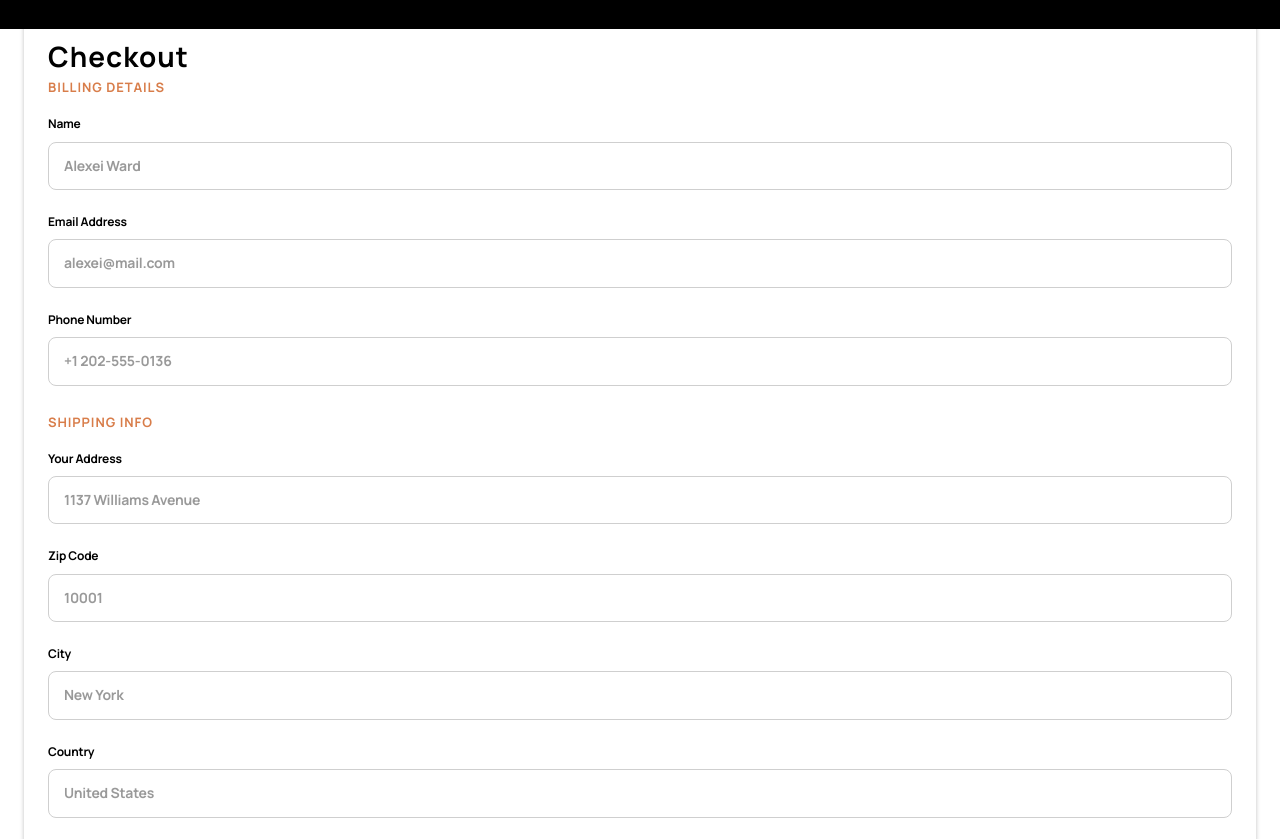
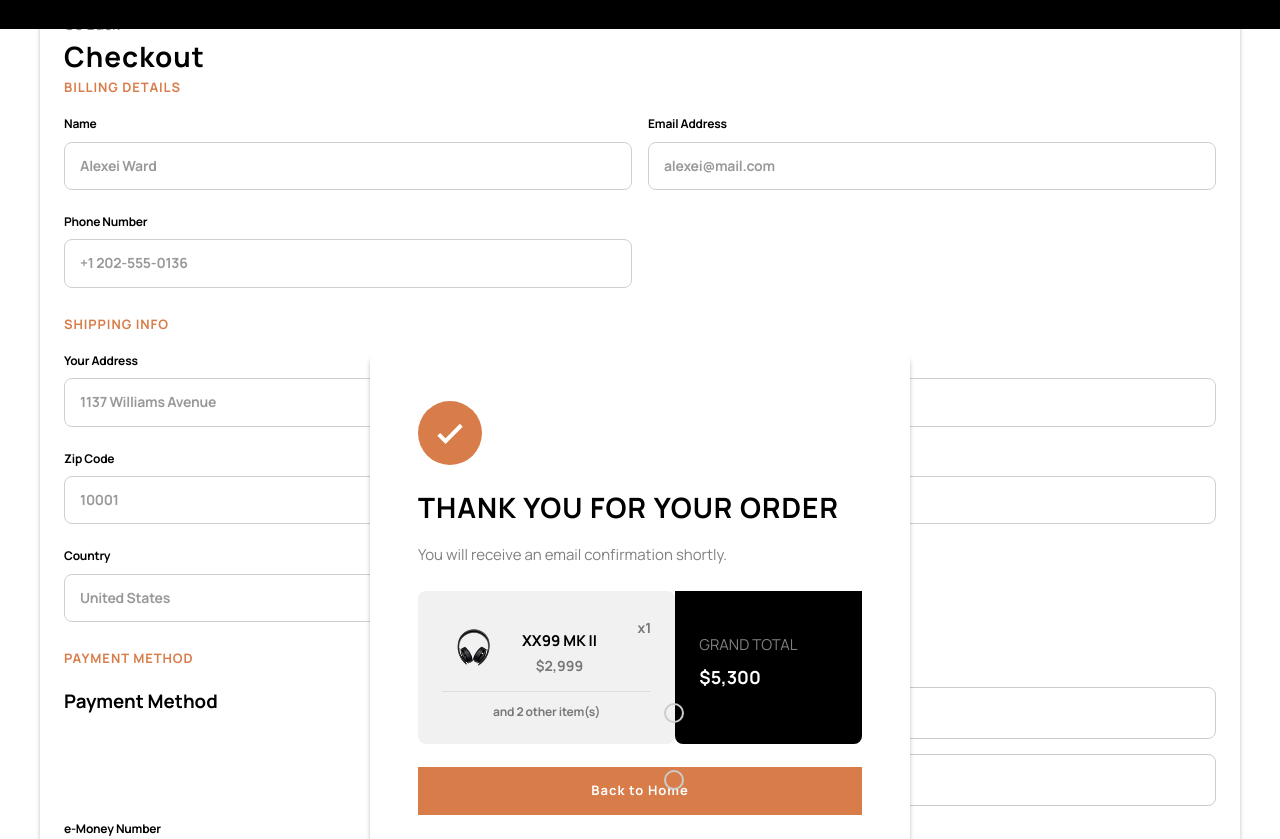
Before and after one commit to acunmedyaakademi/kamp-projesi1-AFK-B, a plain HTML site: page assets/pages/checkout.html in a window 1280 px wide. Shown: the part 60-899 px from the top of the page. Drawn offline with Linux system fonts and the light colour scheme.

Commit message:
checkout bitti

```diff
--- a/assets/css/checkout.css
+++ b/assets/css/checkout.css
@@ -3,7 +3,7 @@
 
 }
 
-.product-detail a{
+.go-back{
   font-weight: 400;
   font-size: 15px;
   line-height: 25px;
@@ -220,11 +220,245 @@ h6 {
   width: 100%;
   display: block;
   padding-block: 15px;
+  text-decoration: none;
+}
+
+.payment-detailss h3{
+  font-weight: 700;
+  font-size: 12px;
+  line-height: 16.39px;
+  letter-spacing: -0.21px;
+  color: #000000;
+  margin-block: 17px;
+}
+
+.checkout-summary h2 {
+  font-weight: 700;
+  font-size: 18px;
+  line-height: 24.59px;
+  letter-spacing: 1.29px;
+  color: #000000;
+  margin-block: 32px;
+}
+
+.desktop {
+  display: none;
+}
+
+.mobil  {
+  display: block;
+}
+
+dialog {
+  margin: auto 24px;
+  border: none;
+  background: #FFFFFF;
+  border-radius: 8px;
+  box-shadow: 0px 4px 4px rgba(0, 0, 0, 0.25);
+  padding: 32px;
+
+  h2 {
+  font-weight: 700;
+  font-size: 24px;
+  line-height: 28px;
+  letter-spacing: 0.86px;
+  color: #000000;
+  margin-block: 23px 16px;
+
+  }
+  h6 {
+  font-weight: 400;
+  font-size: 15px;
+  line-height: 25px;
+  letter-spacing: 0px;
+  color: rgba(0, 0, 0, 0.5);
+
+  }
+}
+
+.dialog-product {
+  background: #F1F1F1;
+  border-radius: 8px;
+  padding: 24px;
+  margin-top: 24px;
+  text-align: center;
+
+
+  p {
+    font-weight: 700;
+    font-size: 14px;
+    line-height: 25px;
+    letter-spacing: 0px;
+    color: rgba(0, 0, 0, 0.5);
+    }
+
+    h3 {
+  font-weight: 700;
+  font-size: 12px;
+  line-height: 16.39px;
+  letter-spacing: -0.21px;
+  color: rgb(0, 0, 0, 0.5);
+  padding-top: 12px;
+
+    }
+}
+
+.dialog-item {
+  display: flex;
+  justify-content: space-between;
+  border-bottom: 1px solid rgba(0, 0, 0 ,0.08);
+  padding-bottom: 12px;
+}
+
+.dialog-product-detail {
+  display: flex;
+  align-items: center;
+  gap: 16px;
+
+  h3 {
+  font-weight: 700;
+  font-size: 15px;
+  line-height: 25px;
+  letter-spacing: 0px;
+  color: #000000;
+
+  }
+
 
 }
 
-@media (width: 768px) {
+.dialog-pay-details {
+  background: #000000;
+  border-bottom-right-radius: 8px;
+  border-bottom-left-radius: 8px;
+  padding: 24px 15px;
+  p {
+  font-weight: 400;
+  font-size: 15px;
+  line-height: 25px;
+  letter-spacing: 0px;
+  color: rgb(255, 255, 255, 0.5);
+  text-transform: uppercase;
+  padding-bottom: 8px;
+  }
+
+  h6 {
+  font-weight: 700;
+  font-size: 18px;
+  line-height: 24.59px;
+  letter-spacing: 0px;
+  color: #FFFFFF;
+
+  }
+}
+
+.return-home-btn {
+  background: #D87D4A;
+  font-weight: 700;
+  font-size: 13px;
+  line-height: 17.76px;
+  letter-spacing: 1px;
+  text-align: center;
+  color: #FFFFFF;
+  width: 100%;
+  display: block;
+  padding-block: 15px;
+  text-decoration: none;
+  margin-top: 23px;
+}
+
+/* tablet  */
+
+@media (width >= 768px) {
   .container-checkout {
     padding-inline: 40px;
   }
+
+  .billing-details {
+    display: grid;
+    grid-template-columns: 1fr 1fr;
+    column-gap: 16px;
+  }
+
+  .shipping-info {
+    display: grid;
+    grid-template-columns: 1fr 1fr;
+    column-gap: 16px;
+    & label:nth-child(1) {
+      grid-column: span 2;
+    }
+  }
+
+  .payment-details {
+    display: grid;
+    grid-template-columns: 1fr 1fr;
+    column-gap: 16px;
+
+  }
+
+  .desktop {
+    display: none ;
+  }
+
+  .mobil  {
+    display: block;
+  }
+
+  dialog {
+    margin: auto;
+    padding: 48px;
+
+  }
+
+  .dialog-content {
+    display: grid;
+    grid-template-columns: auto auto;
+    min-width: 444px;
+  }
+
+  .dialog-pay-details {
+    margin-top: 24px;
+    padding: 41px 24px;
+  }
+
+
+
 }
+/* Desktop */
+@media (width >= 1440px) {
+  .container-checkout {
+    max-width: 1140px;
+    margin-inline: auto;
+  }
+
+  .section-checkout {
+    padding-inline: 48px;
+  }
+
+  .product-detail {
+    display: grid;
+    grid-template-columns: 1fr 350px;
+    align-items: flex-start;
+    gap: 16px;
+  }
+
+  .desktop {
+    display: flex;
+    align-items: center;
+    gap: 32px;
+    p {
+    font-weight: 400;
+    font-size: 15px;
+    line-height: 25px;
+    letter-spacing: 0px;
+    color: rgba(0, 0, 0, 0.5);
+
+    }
+  }
+
+  .mobil {
+    display: none !important;
+  }
+
+
+}
--- a/assets/pages/checkout.html
+++ b/assets/pages/checkout.html
@@ -48,8 +48,8 @@
       <img src="/assets/shared/desktop/icon-cart.svg" alt="Basket Icon" />
     </div>
     <div class="product-detail">
-      <a href="#">Go Back</a>
       <div class="section-checkout">
+        <a href="#" class="go-back">Go Back</a>
         <h2>Checkout</h2>
         <h4>Billing details</h4>
         <div class="billing-details">
@@ -62,12 +62,40 @@
         <h4>shipping info</h4>
         <div class="shipping-info">
          <label for="">Your Address<input type="text" placeholder="1137 Williams Avenue"></label>
+         <dialog open>
+          <img src="/assets/checkout/icon-order-confirmation.svg" alt="">
+          <h2>THANK YOU FOR YOUR ORDER</h2>
+          <h6>You will receive an email confirmation shortly.</h6>
+          <div class="dialog-content">
+            <div class="dialog-product">
+                <div class="dialog-item">
+                  <div class="dialog-product-detail">
+                      <img src="/assets/product-xx99-mark-two-headphones/mobile/Group 22 (1).png" alt="">
+                        <div>
+                          <h3>XX99 MK II</h3>
+                          <p>$2,999</p>
+                      </div>
+                  </div>
+                  <p>x1</p>
+              </div>
+              <h3>and 2 other item(s)</h3>
+            </div>
+            <div class="dialog-pay-details">
+              <p>Grand Total</p>
+              <h6>$5,300</h6>
+            </div>
+        </div>
+          <a href="" class="return-home-btn">Back to Home</a>
+       </dialog>
          <label for="">Zip Code<input type="number" placeholder="10001"></label>
          <label for="">City<input type="text" placeholder="New York"></label>
          <label for="">Country<input type="text" placeholder="United States"></label>
         </div>
-        <div class="payment-details">
-          <h4>Payment Method</h4>
+
+        <h4>Payment Method</h4>
+       <div class="payment-details">
+         <h3>Payment Method</h3>
+        <div>
           <div class="payment-method">
           <label><input type="radio"  name="payment-details"  >
            <span class="custom-radio"></span>
@@ -80,16 +108,22 @@
             Cash on Delivery
           </label>
         </div>
+      </div>
 
-          <label for="">e-Money Number<input type="number" placeholder="238521993"></label>
-          <label for="">e-Money Pin<input type="number" placeholder="6891"></label>
+          <label for="" class="mobil">e-Money Number<input type="number" placeholder="238521993"></label>
+          <label for="" class="mobil">e-Money Pin<input type="number" placeholder="6891"></label>
+
+        </div>
+        <div class="desktop">
+          <img src="/assets/checkout/icon-cash-on-delivery.svg" alt="">
+          <p>The ‘Cash on Delivery’ option enables you to pay in cash when our delivery courier arrives at your residence. Just make sure your address is correct so that your order will not be cancelled.</p>
         </div>
       </div>
       <div class="checkout-summary">
         <h2>SUMMARY</h2>
         <div class="checkout-item">
           <div class="checkout-product-detail">
-            <img src="../product-xx99-mark-two-headphones/mobile/Group 22 (1).png" alt="">
+            <img src="/assets/product-xx99-mark-two-headphones/mobile/Group 22 (1).png" alt="">
             <div>
             <h3>XX99 MK II</h3>
             <p>$ 2,999</p>
@@ -99,7 +133,7 @@
         </div>
         <div class="checkout-item">
           <div class="checkout-product-detail">
-            <img src="../product-xx99-mark-two-headphones/mobile/Group 22 (1).png" alt="">
+            <img src="/assets/product-xx99-mark-two-headphones/mobile/Group 22 (1).png" alt="">
             <div>
             <h3>XX99 MK II</h3>
             <p>$ 2,999</p>
@@ -123,9 +157,8 @@
         <p>Grand Total  </p>
         <h6>$5,300</h6>
        </div>
+        <a href="#" class="btn">Continue & Pay</a>
 
-
-        <a href="#" class="btn">Continue & Pay</a>
       </div>
     </div>
     <div class="footer">
```
